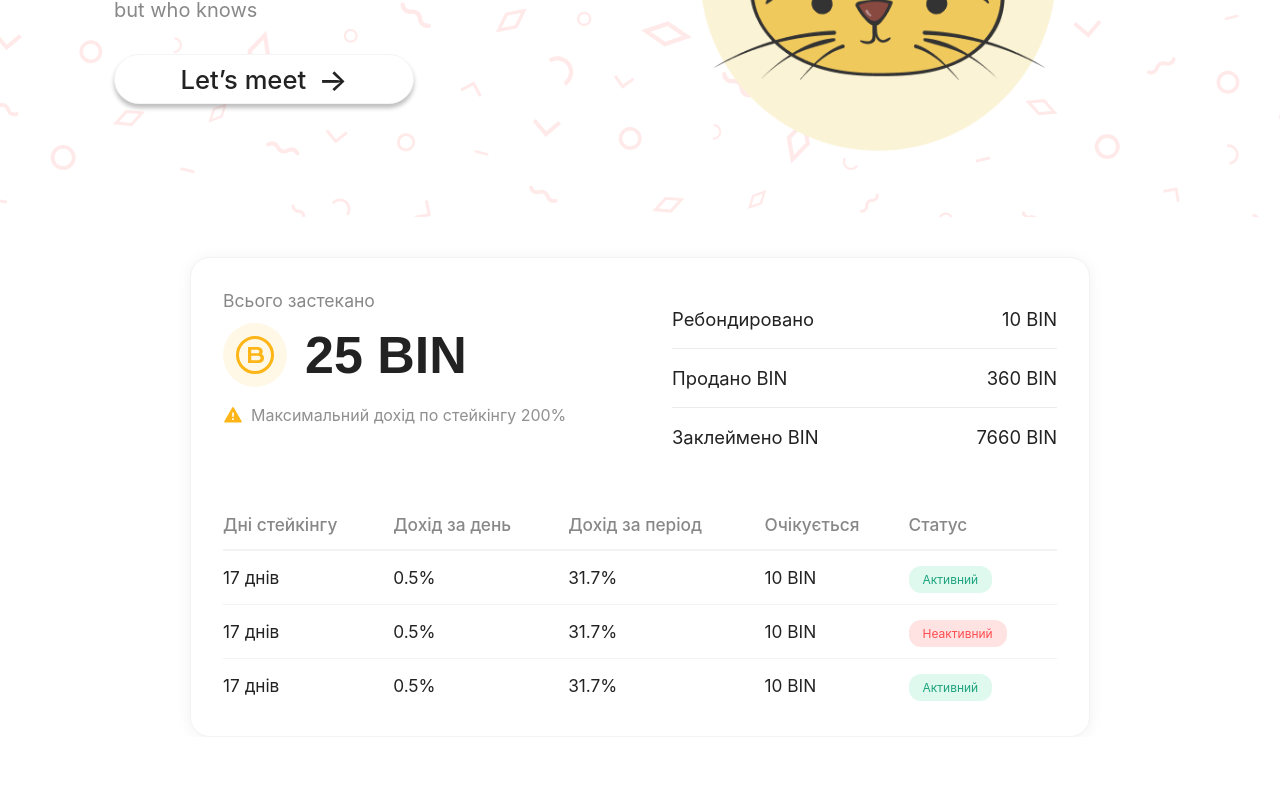
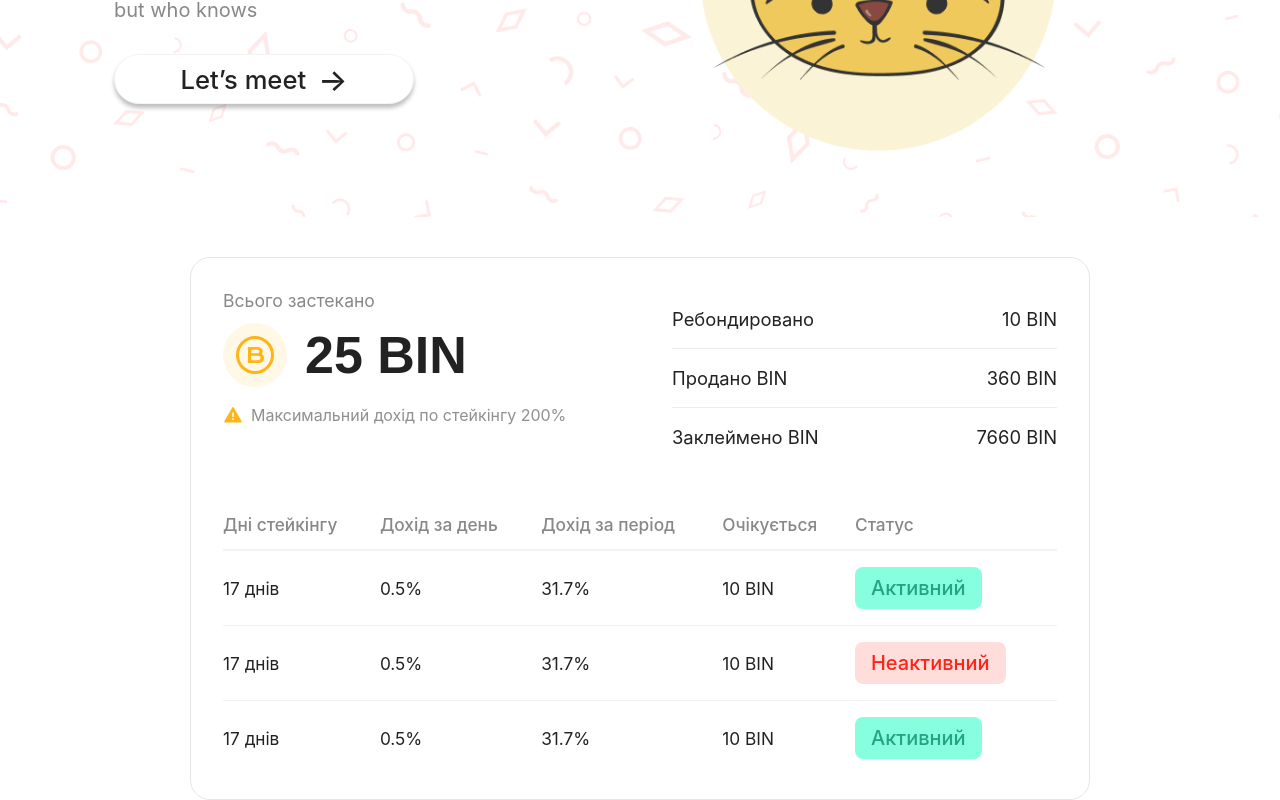
Before and after one commit to MaAnka324/angry-cat-test, a Vue app: page / in a window 1280 px wide. Shown: the part 342-1142 px from the top of the page. Before the commit the page ends 1079 px from the top, so only its background shows below. Built offline with nearby package versions, Linux system fonts and the light colour scheme; the HTML template or start-up script is replaced by a standard one.

Commit message:
Refactor StatsCard styles: remove box-shadow and adjust border for improved visual consistency Refactor StatusBadge styles: enhance layout and design for better readability and consistency

```diff
--- a/src/components/stats/StatsCard.vue
+++ b/src/components/stats/StatsCard.vue
@@ -51,11 +51,10 @@ const rows = [
 .card {
   background: #fff;
   border-radius: 20px;
-  box-shadow: 0 2px 16px 0 rgba(34,34,34,0.06);
   padding: 32px 32px 24px 32px;
   max-width: 900px;
   margin: 0 auto;
-  border: 1.5px solid #f3f3f3;
+  border: 1px solid #E6E6E6;
 }
 
 .card__grid {
--- a/src/components/ui/StatusBadge.vue
+++ b/src/components/ui/StatusBadge.vue
@@ -13,18 +13,25 @@ defineProps({
 
 <style scoped>
 .badge {
-  padding: 6px 14px;
-  border-radius: 12px;
-  font-size: 12px;
+  display: inline-flex;
+  align-items: center;
+  justify-content: center;
+  min-width: 96px;
+  min-height: 42px;
+  padding: 0 16px;
+  border-radius: 8px;
+  font-size: 1.25rem;
+  font-weight: 500;
+  box-sizing: border-box;
 }
 
 .active {
-  background: #dff9ef;
-  color: #1ca37c;
+  background: #87FFDF;
+  color: #24A483;
 }
 
 .inactive {
-  background: #ffe3e3;
-  color: #ff4d4f;
+  background: #FFDDDB;
+  color: #FD2517;
 }
 </style>
```
